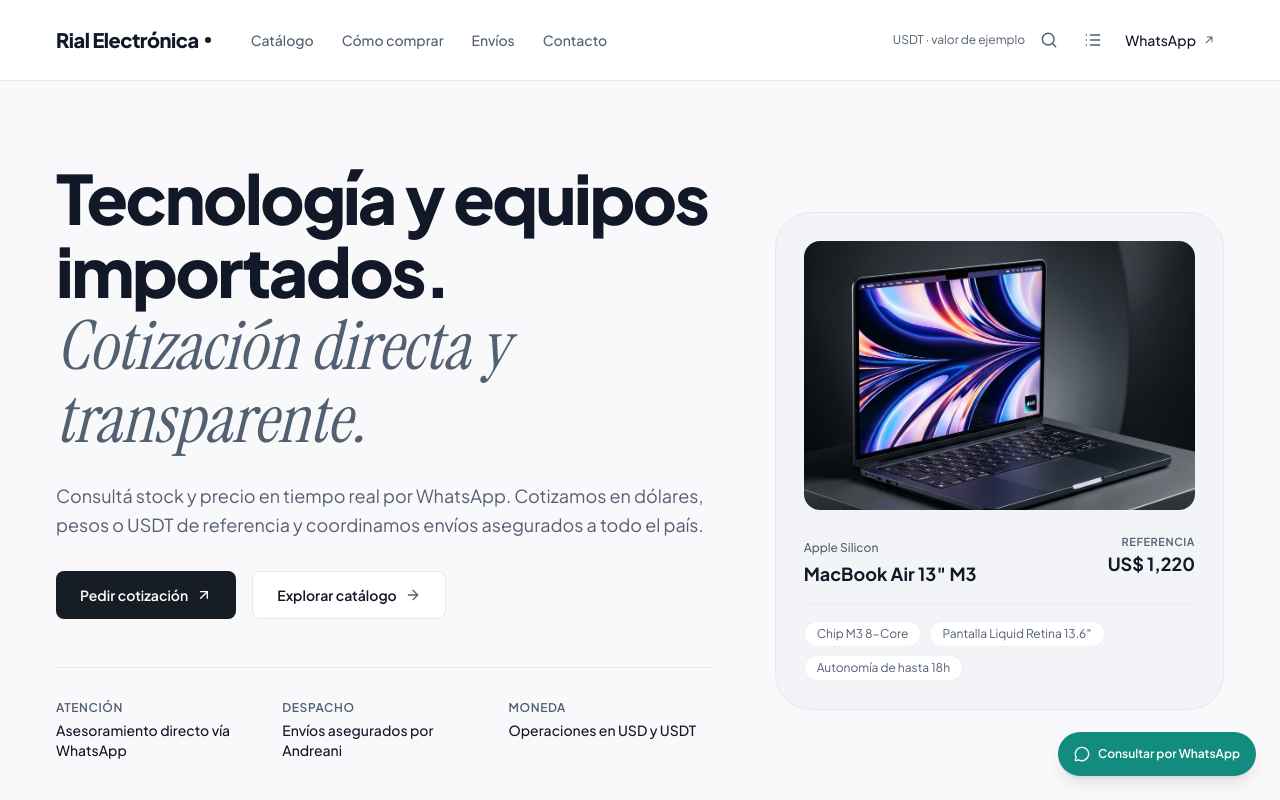
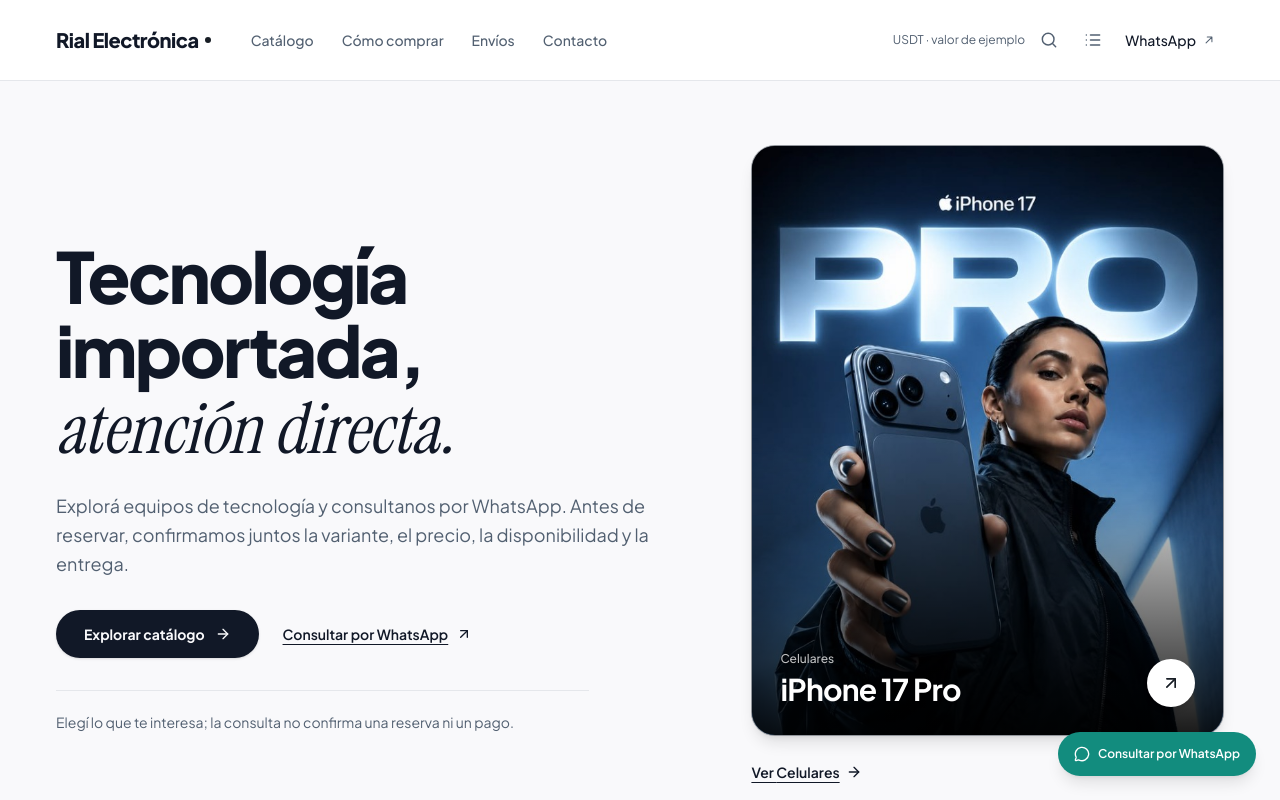
Before and after one commit to luchonicolini/Rialelectronic_demo, a Next.js app: page / in a window 1280 px wide. Shown: the top 800 px of the page. Built offline with nearby package versions, Linux system fonts and the light colour scheme.

Commit message:
feat: incorporar Hero Showroom de Nicolini Import respetando tokens y tipografias de Rial

```diff
--- a/src/components/home/hero-showcase.tsx
+++ b/src/components/home/hero-showcase.tsx
@@ -1,137 +1,166 @@
+"use client";
+
+import { useState } from "react";
 import Image from "next/image";
 import Link from "next/link";
 import { ArrowRight, ArrowUpRight } from "lucide-react";
 import { whatsappUrl } from "@/lib/site";
+import { BlurReveal } from "@/components/ui/blur-reveal";
 
-const FEATURED_HERO = {
-  name: "MacBook Air 13″ M3",
-  brand: "Apple Silicon",
-  priceUsd: "US$ 1,220",
-  priceUsdt: "1,220 USDT",
+const FEATURED = [
+  {
+    name: "iPhone 17 Pro",
+    category: "Celulares",
+    image: "/images/iphone-17-pro.jpg",
+    href: "/catalogo?categoria=celulares",
+    position: "object-top",
+  },
+  {
+    name: "MacBook Air M3",
+    category: "Notebooks",
     image: "/images/macbook-flagship.jpg",
-  specs: ["Chip M3 8-Core", "Pantalla Liquid Retina 13.6″", "Autonomía de hasta 18h"],
-};
+    href: "/catalogo?categoria=notebooks",
+    position: "object-center",
+  },
+  {
+    name: "PlayStation 5",
+    category: "Consolas",
+    image: "/images/ps5-flagship.jpg",
+    href: "/catalogo?categoria=consolas",
+    position: "object-center",
+  },
+] as const;
 
 export function HeroShowcase() {
-  const message = `¡Hola Rial Electrónica! Quiero consultar precio y disponibilidad del ${FEATURED_HERO.name}.`;
+  const [activeIndex, setActiveIndex] = useState(0);
+  const current = FEATURED[activeIndex];
+
+  const currentWhatsappUrl = whatsappUrl(
+    `¡Hola Rial Electrónica! Quiero consultar precio y disponibilidad de ${current.name}.`
+  );
 
   return (
     <section
+      className="w-full bg-background border-b border-border py-8 sm:py-12 lg:py-16"
       aria-labelledby="hero-title"
-      className="bg-background"
     >
-      <div className="mx-auto grid w-full max-w-[1440px] grid-cols-1 items-center gap-8 px-4 py-10 sm:gap-12 sm:px-6 sm:py-16 lg:grid-cols-12 lg:gap-16 lg:px-10 lg:py-20 xl:px-14">
-        {/* Columna Izquierda: Tipografía Editorial y Conversión */}
-        <div className="flex flex-col justify-center lg:col-span-7">
+      <div className="mx-auto max-w-[1440px] px-4 sm:px-6 lg:px-10 xl:px-14">
+        <div className="grid items-center gap-9 lg:grid-cols-[minmax(0,1.15fr)_minmax(0,0.85fr)] lg:gap-14">
+          {/* Columna Izquierda: Tipografía y Conversión */}
+          <BlurReveal blur={10} yOffset={20} duration={0.65} className="min-w-0 lg:pb-4">
             <h1
               id="hero-title"
-            className="text-[clamp(2.15rem,6vw,4.25rem)] font-extrabold leading-[1.08] tracking-[-0.035em] text-foreground"
+              className="max-w-[14ch] text-[clamp(2.5rem,5.5vw,5rem)] font-extrabold leading-[1.06] tracking-[-0.035em] text-foreground text-balance"
             >
-            Tecnología y equipos importados.{" "}
-            <span className="block font-serif italic font-normal tracking-normal text-muted-foreground mt-0.5">
-              Cotización directa y transparente.
+              Tecnología importada,{" "}
+              <span className="mt-1 block font-serif font-normal italic tracking-normal text-foreground">
+                atención directa.
               </span>
             </h1>
 
-          <p className="mt-4 max-w-[54ch] text-base leading-relaxed text-muted-foreground sm:mt-6 sm:text-lg">
-            Consultá stock y precio en tiempo real por WhatsApp. Cotizamos en dólares,
-            pesos o USDT de referencia y coordinamos envíos asegurados a todo el país.
+            <p className="mt-6 max-w-[53ch] text-base leading-relaxed text-muted-foreground sm:text-lg">
+              Explorá equipos de tecnología y consultanos por WhatsApp. Antes de reservar, confirmamos
+              juntos la variante, el precio, la disponibilidad y la entrega.
             </p>
 
-          <div className="mt-6 flex flex-col gap-3 sm:mt-8 sm:flex-row sm:items-center sm:gap-4">
+            <div className="mt-8 flex flex-wrap items-center gap-x-6 gap-y-4">
+              <Link
+                href="/catalogo"
+                className="inline-flex min-h-12 items-center justify-center gap-2.5 rounded-full bg-foreground px-7 py-3 text-sm font-bold text-background transition-transform duration-200 hover:-translate-y-0.5 active:translate-y-0 shadow-sm"
+              >
+                Explorar catálogo
+                <ArrowRight aria-hidden="true" className="size-4" />
+              </Link>
+
               <a
-              href={whatsappUrl(message)}
+                href={whatsappUrl("¡Hola Rial Electrónica! Quiero consultar por un equipo del catálogo.")}
                 target="_blank"
                 rel="noopener noreferrer"
-              className="inline-flex h-12 w-full items-center justify-center gap-2 rounded-control bg-[var(--accent)] px-6 text-sm font-semibold text-white transition-opacity hover:opacity-95 focus-visible:outline-2 focus-visible:outline-offset-2 focus-visible:outline-[var(--accent)] sm:w-auto"
+                className="inline-flex min-h-11 items-center gap-2 text-sm font-semibold text-foreground underline underline-offset-4 hover:opacity-80 transition-opacity"
               >
-              Pedir cotización
-              <ArrowUpRight className="size-4" />
+                Consultar por WhatsApp
+                <ArrowUpRight aria-hidden="true" className="size-4" />
               </a>
-            <Link
-              href="/catalogo"
-              className="inline-flex h-12 w-full items-center justify-center gap-2 rounded-control border border-border bg-surface px-6 text-sm font-semibold text-foreground transition-colors hover:bg-elevated sm:w-auto"
-            >
-              Explorar catálogo
-              <ArrowRight className="size-4 text-muted-foreground" />
-            </Link>
             </div>
 
-          {/* Información técnica y comercial limpia */}
-          <div className="mt-8 grid grid-cols-1 gap-4 border-t border-border pt-6 sm:mt-12 sm:grid-cols-3 sm:gap-6 sm:pt-8">
-            <div className="border-b border-border/50 pb-3 sm:border-b-0 sm:pb-0">
-              <span className="block text-[11px] font-semibold uppercase tracking-wider text-muted-foreground sm:text-xs">
-                Atención
-              </span>
-              <p className="mt-0.5 text-sm font-medium text-foreground sm:mt-1">
-                Asesoramiento directo vía WhatsApp
+            <p className="mt-8 max-w-[52ch] border-t border-border pt-5 text-sm leading-relaxed text-muted-foreground">
+              Elegí lo que te interesa; la consulta no confirma una reserva ni un pago.
             </p>
+          </BlurReveal>
+
+          {/* Columna Derecha: Showroom Interactivo con Crossfade */}
+          <BlurReveal blur={12} yOffset={24} delay={0.1} duration={0.7} className="min-w-0">
+            {/* Tarjeta del Equipo Activo */}
+            <div className="relative aspect-[4/4.5] min-h-[340px] overflow-hidden rounded-[24px] bg-[#171d25] sm:aspect-[5/5] lg:aspect-[4/5] shadow-lg border border-border/60">
+              {FEATURED.map((item, index) => (
+                <Image
+                  key={item.name}
+                  src={item.image}
+                  alt={index === activeIndex ? `Imagen ilustrativa de ${item.name}` : ""}
+                  fill
+                  priority={index === 0}
+                  sizes="(max-width: 1024px) 100vw, 40vw"
+                  className={`object-cover ${item.position} transition-opacity duration-300 motion-reduce:transition-none ${
+                    index === activeIndex ? "opacity-100" : "pointer-events-none opacity-0"
+                  }`}
+                  aria-hidden={index !== activeIndex}
+                />
+              ))}
+
+              {/* Degradado inferior protector de texto */}
+              <div className="pointer-events-none absolute inset-x-0 bottom-0 h-1/2 bg-gradient-to-t from-black/90 via-black/45 to-transparent" />
+
+              {/* Contenido sobre la imagen */}
+              <div className="absolute inset-x-0 bottom-0 flex items-end justify-between gap-4 p-5 text-white sm:p-7">
+                <div>
+                  <p className="text-xs font-medium text-white/75">{current.category}</p>
+                  <h2 className="mt-1 text-2xl font-bold tracking-tight sm:text-3xl text-white">
+                    {current.name}
+                  </h2>
                 </div>
-            <div className="border-b border-border/50 pb-3 sm:border-b-0 sm:pb-0">
-              <span className="block text-[11px] font-semibold uppercase tracking-wider text-muted-foreground sm:text-xs">
-                Despacho
-              </span>
-              <p className="mt-0.5 text-sm font-medium text-foreground sm:mt-1">
-                Envíos asegurados por Andreani
-              </p>
-            </div>
-            <div>
-              <span className="block text-[11px] font-semibold uppercase tracking-wider text-muted-foreground sm:text-xs">
-                Moneda
-              </span>
-              <p className="mt-0.5 text-sm font-medium text-foreground sm:mt-1">
-                Operaciones en USD y USDT
-              </p>
-            </div>
+
+                <a
+                  href={currentWhatsappUrl}
+                  target="_blank"
+                  rel="noopener noreferrer"
+                  aria-label={`Consultar por ${current.name} en WhatsApp`}
+                  className="inline-flex size-12 shrink-0 items-center justify-center rounded-full bg-white text-[#171d25] transition-transform duration-200 hover:-translate-y-0.5 active:translate-y-0 shadow-md"
+                >
+                  <ArrowUpRight aria-hidden="true" className="size-5" />
+                </a>
               </div>
             </div>
 
-        {/* Columna Derecha: Tarjeta de Producto Editorial Limpia */}
-        <div className="lg:col-span-5">
-          <div className="flex flex-col overflow-hidden rounded-[1.85rem] border border-border bg-[#F2F4F7] p-5 dark:bg-elevated sm:rounded-[2.25rem] sm:p-7">
-            <div className="relative aspect-[4/3] w-full overflow-hidden rounded-xl bg-white/60 dark:bg-black/20 sm:aspect-[16/11] sm:rounded-2xl">
-              <Image
-                src={FEATURED_HERO.image}
-                alt={FEATURED_HERO.name}
-                fill
-                priority
-                sizes="(max-width: 640px) 100vw, (max-width: 1024px) 80vw, 40vw"
-                className="object-cover object-center"
-              />
-            </div>
+            {/* Barra inferior: Enlace de categoría y selectores */}
+            <div className="mt-4 flex flex-wrap items-center justify-between gap-x-4 gap-y-3">
+              <Link
+                href={current.href}
+                className="inline-flex min-h-10 items-center gap-1.5 text-sm font-semibold text-foreground underline underline-offset-4 hover:opacity-80 transition-opacity"
+              >
+                Ver {current.category}
+                <ArrowRight aria-hidden="true" className="size-4" />
+              </Link>
 
-            <div className="mt-5 flex flex-col sm:mt-6">
-              <div className="flex items-start justify-between gap-4">
-                <div>
-                  <span className="text-xs font-medium text-muted-foreground">
-                    {FEATURED_HERO.brand}
-                  </span>
-                  <h2 className="mt-0.5 text-base font-bold text-foreground sm:text-lg">
-                    {FEATURED_HERO.name}
-                  </h2>
-                </div>
-                <div className="text-right">
-                  <span className="block text-[10px] font-semibold uppercase tracking-wider text-muted-foreground sm:text-[11px]">
-                    Referencia
-                  </span>
-                  <strong className="text-base font-bold text-foreground sm:text-lg">
-                    {FEATURED_HERO.priceUsd}
-                  </strong>
-                </div>
-              </div>
-
-              <div className="mt-3.5 flex flex-wrap gap-1.5 border-t border-border/60 pt-3.5 sm:mt-4 sm:gap-2 sm:pt-4">
-                {FEATURED_HERO.specs.map((spec) => (
-                  <span
-                    key={spec}
-                    className="rounded-full border border-border/60 bg-white px-2.5 py-0.5 text-[11px] text-muted-foreground dark:bg-surface sm:px-3 sm:py-1 sm:text-xs"
+              {/* Selector de equipos */}
+              <div className="flex flex-wrap gap-2" role="group" aria-label="Elegir equipo destacado">
+                {FEATURED.map((item, index) => (
+                  <button
+                    key={item.name}
+                    type="button"
+                    onClick={() => setActiveIndex(index)}
+                    aria-pressed={activeIndex === index}
+                    className={`min-h-10 rounded-full px-4 text-xs font-semibold transition-all duration-200 cursor-pointer ${
+                      activeIndex === index
+                        ? "bg-foreground text-background shadow-xs"
+                        : "text-muted-foreground hover:bg-elevated hover:text-foreground"
+                    }`}
                   >
-                    {spec}
-                  </span>
+                    {item.name}
+                  </button>
                 ))}
               </div>
             </div>
-          </div>
+          </BlurReveal>
         </div>
       </div>
     </section>
```
Lines whose indentation alone changed are shown as unchanged.
